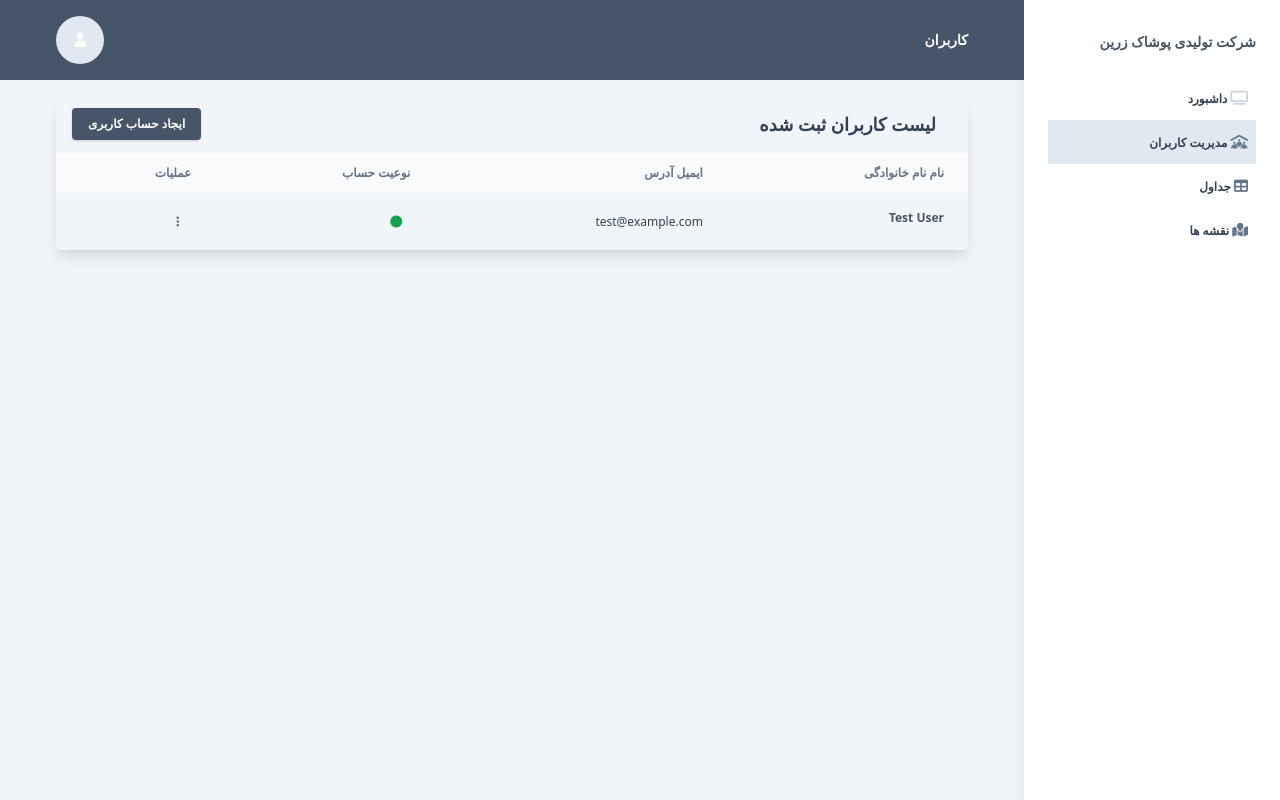
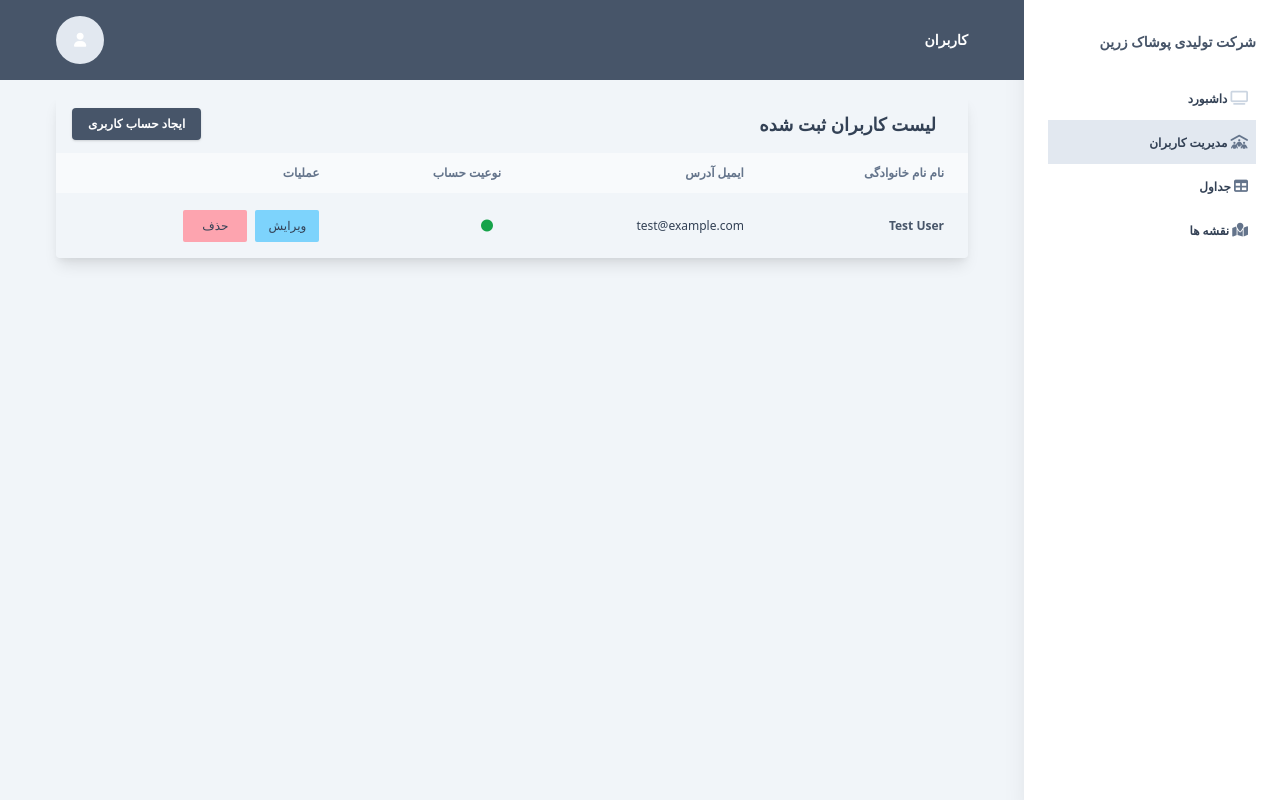
Before and after one commit to MahdiRezaeiDev/zarrin, a Laravel app: page /admin/users in a window 1280 px wide. Run offline with Laravel 12, Linux system fonts and the light colour scheme; a user stored in the database is signed in; data comes from the database, SQL or seed files in the repository; style sheets or scripts are compiled from the project's sources; some web fonts are replaced.

Commit message:
Update user management functionality with localization and UI enhancements

```diff
--- a/app/Http/Controllers/UserController.php
+++ b/app/Http/Controllers/UserController.php
@@ -85,7 +85,7 @@ class UserController extends Controller
             [
                 'name' => 'required|string|max:255',
                 'email' => 'required|email|unique:users,email,' . $user->id,
-                'type' => 'required|in:admin,user',
+                'type' => 'required|in:مدیر مالی,خیاط,مدیر سامانه',
                 'password' => 'nullable|string|min:8|confirmed',
             ],
             [
@@ -107,7 +107,7 @@ class UserController extends Controller
         }
         $user->save();
 
-        return redirect()->route('account.edit', $user)->with('status', 'account-updated');
+        return redirect()->route('users.edit', $user)->with('status', 'account-updated');
     }
 
     /**
--- a/resources/views/admin/users/list.blade.php
+++ b/resources/views/admin/users/list.blade.php
@@ -44,7 +44,7 @@
                                 </tr>
                             </thead>
                             <tbody>
-                                @foreach ($users as $user)
+                                @foreach ($users as $index => $user)
                                     <tr>
                                         <th
                                             class="border-t-0 px-6 align-middle border-l-0 border-r-0 text-xs whitespace-nowrap p-4 text-right flex items-center">
@@ -62,22 +62,15 @@
                                             {{ $user->type }}
                                         </td>
                                         <td
-                                            class="border-t-0 px-6 align-middle border-l-0 border-r-0 text-xs whitespace-nowrap p-4">
-                                            <a href="#" class="text-blueGray-500 block py-1 px-3"
-                                                onclick="openDropdown(event,'table-light-1-dropdown')">
-                                                <i class="fas fa-ellipsis-v"></i>
+                                            class="border-t-0 px-6 align-middle border-l-0 border-r-0 text-xs whitespace-nowrap p-4 flex gap-2">
+                                            <a href="{{ route('users.edit', $user->id) }}"
+                                                class="bg-sky-300 hover:bg-sky-400 w-16 text-center rounded-sm p-2 text-blueGray-700">
+                                                ویرایش
                                             </a>
-                                            <div class="hidden bg-white text-base z-50 float-right py-2 list-none text-right rounded shadow-lg min-w-48"
-                                                id="table-light-1-dropdown">
-                                                <a href="{{ route('users.edit', $user->id) }}"
-                                                    class="text-sm py-2 px-4 font-normal block w-full whitespace-nowrap bg-transparent text-blueGray-700">
-                                                    ویرایش
-                                                </a>
-                                                <a href="{{ route('users.destroy', $user->id) }}"
-                                                    class="text-sm py-2 px-4 font-normal block w-full whitespace-nowrap bg-transparent text-blueGray-700">
-                                                    حذف
-                                                </a>
-                                            </div>
+                                            <a href="{{ route('users.destroy', $user->id) }}"
+                                                class="bg-rose-300 hover:bg-rose-400 w-16 text-center rounded-sm p-2 text-blueGray-700">
+                                                حذف
+                                            </a>
                                         </td>
                                     </tr>
                                 @endforeach
```
Also changed, not shown: resources/views/admin/users/edit.blade.php (+5 -5 lines), 3 other files.
